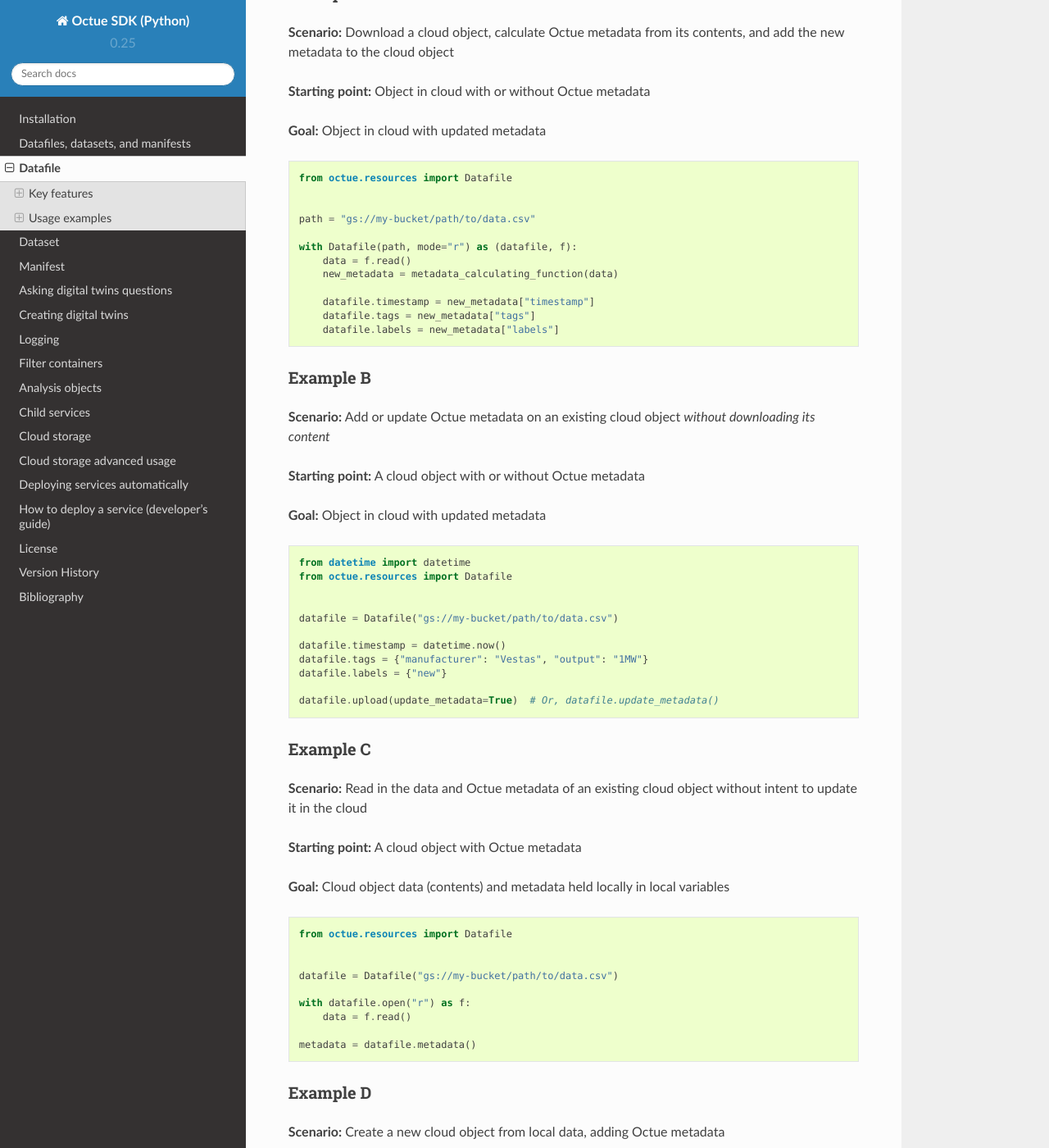
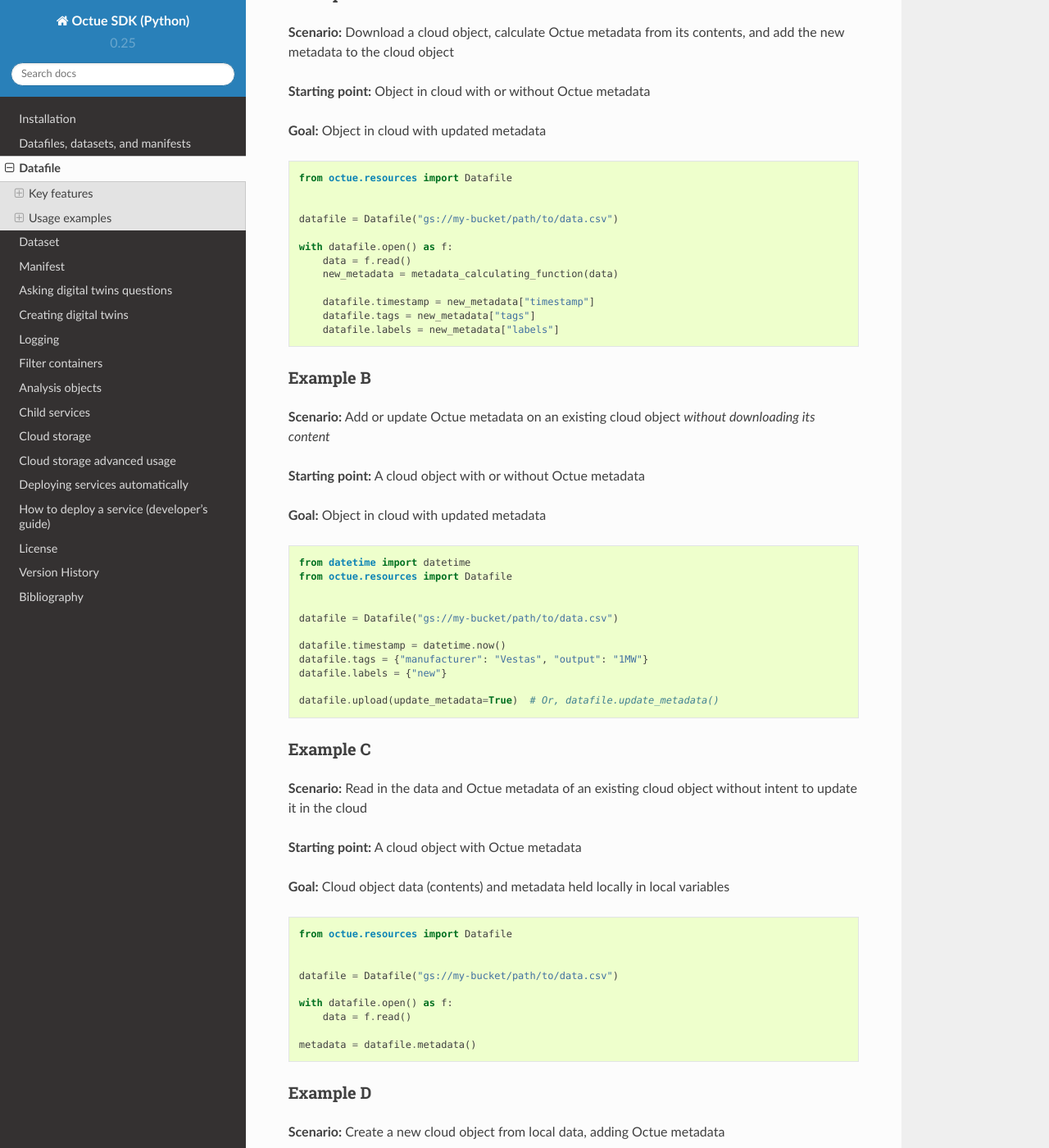
Before and after one commit to octue/octue-sdk-python, a Sphinx documentation site: the page built from docs/source/datafile.rst, in a window 1280 px wide and 1400 px high, scrolled down 4252 px. Shown: the whole window at 82% size. Built offline with Sphinx 7.4.7 and the Read the Docs theme 2.0.0, drawn with Linux system fonts in a browser that asks for light colours; some of the changed text lies outside the part shown.

Commit message:
DOC: Use Datafile.open in docs

```diff
--- a/docs/source/datafile.rst
+++ b/docs/source/datafile.rst
@@ -207,9 +207,9 @@
     from octue.resources import Datafile
 
 
-    path = "gs://my-bucket/path/to/data.csv"
+    datafile = Datafile("gs://my-bucket/path/to/data.csv")
 
-    with Datafile(path, mode="r") as (datafile, f):
+    with datafile.open() as f:
         data = f.read()
         new_metadata = metadata_calculating_function(data)
 
@@ -256,7 +256,7 @@
 
     datafile = Datafile("gs://my-bucket/path/to/data.csv")
 
-    with datafile.open("r") as f:
+    with datafile.open() as f:
         data = f.read()
 
     metadata = datafile.metadata()
@@ -277,10 +277,13 @@
     from octue.resources import Datafile
 
 
-    tags = {"cleaned": True, "type": "linear"}
-    labels = {"Vestas"}
+    datafile = Datafile(
+        "path/to/local/file.dat",
+        tags={"cleaned": True, "type": "linear"},
+        labels={"Vestas"}
+    )
 
-    with Datafile(path="path/to/local/file.dat", tags=tags, labels=labels, mode="w") as (datafile, f):
+    with datafile.open("w") as f:
         f.write("This is some cleaned data.")
 
     datafile.upload("gs://my-bucket/path/to/data.dat")
```
